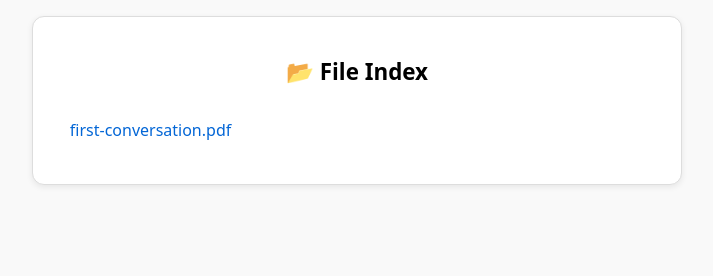
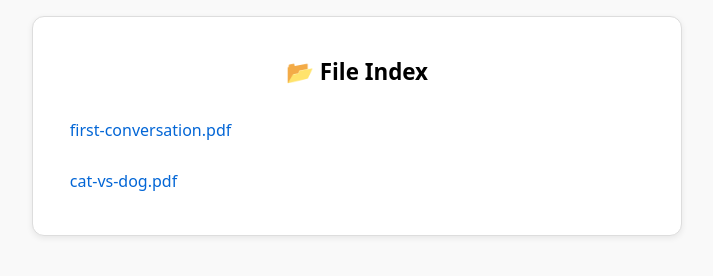
Before and after one commit to 99fk/AI-Conversations, a plain HTML site: page index.html in a window 1280 px wide. Shown: the whole page, without its empty margins (283-996 px from the left). Drawn offline with Linux system fonts and the light colour scheme.

Commit message:
Update index.html

```diff
--- a/index.html
+++ b/index.html
@@ -54,6 +54,7 @@
     <h1>📂 File Index</h1>
     <ul>
       <li><a href="https://99fk.github.io/AI-Conversations/pdf/first-conversation.pdf">first-conversation.pdf</a></li>
+      <li><a href="https://99fk.github.io/AI-Conversations/pdf/cat-vs-dog.pdf">cat-vs-dog.pdf</a></li>
     </ul>
   </div>
 </body>
```
